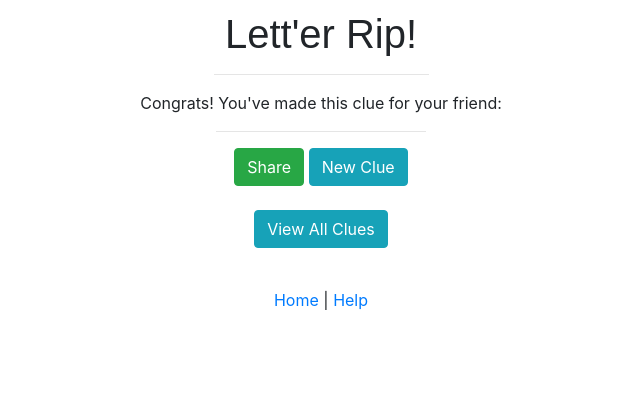
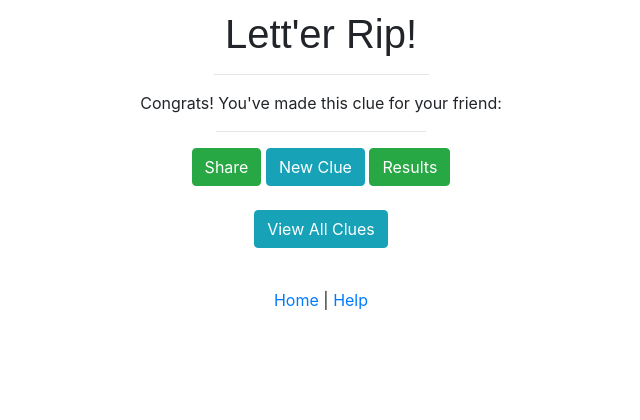
Before and after one commit to codefeld/lettergame, a Flask app: template templates/clue_share.html in a window 1280 px wide. Shown: the top 420 px of the page, without its empty margins (319-959 px from the left). Run offline with Flask 2, Linux system fonts and the light colour scheme; the template is opened without the code that fills it, so the values that code supplies are empty; some libraries are stand-ins or nearby versions.

Commit message:
fixed results_clue page

```diff
--- a/app.py
+++ b/app.py
@@ -130,7 +130,6 @@ def fork_game(key):
 	cookie_clue_key = request.cookies.get('clue_key')
 	if key == cookie_clue_key:
 		return redirect("/game/{}/clue".format(key))
-
 	cookie_game_key = request.cookies.get('game_key')
 	game = Game.query.filter_by(key=cookie_game_key).first()
 	if game != None:
@@ -142,19 +141,23 @@ def fork_game(key):
 		game = Game.query.filter_by(key=key).first()
 		new_game = game.copy()
 		new_game.save()
-		game.end_game(False) # make the old game inactive so no new clues are created, and everyone is playing fair
 		return redirect("/game/{}/guess".format(new_game.key))
+
+@app.route("/game/<string:key>/results")
+def show_results_clue(key):
+	game = Game.query.filter_by(key=key).first()
+	child_games = Game.query.filter_by(parent_key=key).all()
+	return render_template("results_clue.html", child_games=child_games, word=game.word)
 
 @app.route("/game/<string:key>/clue", methods = ['POST', 'GET'])
 def give_clue(key):
 	game = Game.query.filter_by(key=key).first()
 	cookie_game_key = request.cookies.get('game_key')
 	clue_url = "/game/{}/clue".format(game.key)
-	if game.status != "active":
+	if not game.is_active():
 		if game.is_clue_mode():
-			pass
 			child_games = Game.query.filter_by(parent_key=key).all()
-			return render_template("results_clue.html", child_games=child_games)
+			return render_template("results_clue.html", child_games=child_games, word=game.word)
 		else:
 			total_clues = len(game.clues)
 			total_guesses = len(game.guesses)
@@ -169,10 +172,15 @@ def give_clue(key):
 		print(form_data)
 		game.add_clue(form_data["clue"])
 		game.save()
+		child_games = Game.query.filter_by(parent_key=key).all()
+		for child_game in child_games:
+			child_game.add_clue(form_data["clue"])
+			child_game.save()
 		guess_url = "/game/new/{}".format(game.key)
+		results_clue_url = "/game/{}/results".format(game.key)
 		print(game.clues)
 		print("http://127.0.0.1:5000/game/{}/guess".format(game.key))
-		return render_template("clue_share.html", clue = form_data["clue"], clue_url=clue_url, guess_url=guess_url, clues=game.clues, mode=game.mode)
+		return render_template("clue_share.html", clue = form_data["clue"], clue_url=clue_url, guess_url=guess_url, clues=game.clues, mode=game.mode, results_clue_url=results_clue_url)
 
 @app.route("/game/<string:key>/guess", methods = ['POST', 'GET'])
 def guess(key):
--- a/templates/clue_share.html
+++ b/templates/clue_share.html
@@ -15,6 +15,10 @@
 	<button type="button" class="btn btn-success" id="share">Share</button>
 	<button type="button" class="btn btn-info" id="share"
 	onclick="window.location.href=window.location.protocol + '//' + window.location.host + '{{clue_url}}'">New Clue</button>
+	{% if mode != "guess_mode" %}
+		<button type="button" class="btn btn-success" id="share"
+		onclick="window.location.href=window.location.protocol + '//' + window.location.host + '{{results_clue_url}}'">Results</button>
+	{% endif %}
 	<br/>
 	<br/>
 	<button type="button" class="btn btn-info" data-toggle="modal" data-target="#myModal">View All Clues</button>
```
Also changed, not shown: templates/results_clue.html (+5 -5 lines), todo.md (+1 -1 lines).
